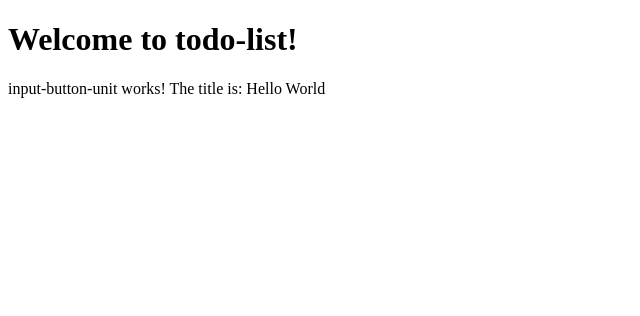
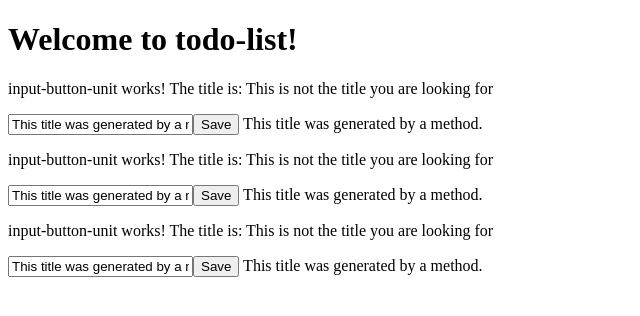
Before and after one commit to azWorkshop/angular-to-do-app, an Angular app: page / in a window 1280 px wide. Shown: the top 316 px of the page, without its empty margins (0-640 px from the left). Built offline with nearby package versions, Linux system fonts and the light colour scheme.

Commit message:
Add methods to input-button-unit

```diff
--- a/src/app/app.component.ts
+++ b/src/app/app.component.ts
@@ -8,6 +8,8 @@
   </h1>
 
   <app-input-button-unit></app-input-button-unit>
+  <app-input-button-unit></app-input-button-unit>
+  <app-input-button-unit></app-input-button-unit>
 `,
   styleUrls: ['./app.component.scss']
 })
--- a/src/app/input-button-unit/input-button-unit.component.html
+++ b/src/app/input-button-unit/input-button-unit.component.html
@@ -2,3 +2,7 @@
   input-button-unit works!
   The title is: {{ title }}
 </p>
+
+<input [value]="generateTitle()">
+<button>Save</button>
+{{ generateTitle() }}
--- a/src/app/input-button-unit/input-button-unit.component.ts
+++ b/src/app/input-button-unit/input-button-unit.component.ts
@@ -2,12 +2,7 @@
 
 @Component({
   selector: 'app-input-button-unit',
-  template: `
-  <p>
-    input-button-unit works!
-    The title is: {{ title }}
-  </p>
-`,
+  templateUrl: './input-button-unit.component.html',
   styleUrls: ['./input-button-unit.component.scss']
 })
 export class InputButtonUnitComponent implements OnInit {
@@ -16,6 +11,12 @@
   constructor() { }
 
   ngOnInit(): void {
+    setTimeout(() => {
+      this.title = 'This is not the title you are looking for';
+    }, 3000);
   }
 
+  generateTitle(): string {
+    return 'This title was generated by a method.';
+  }
 }
```
